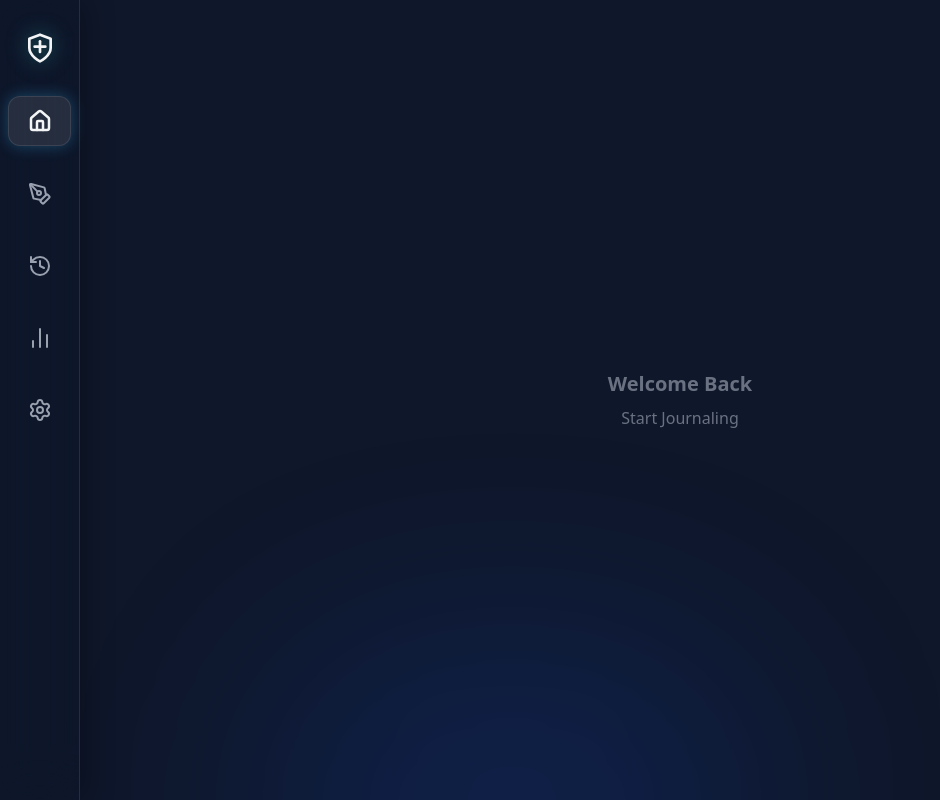
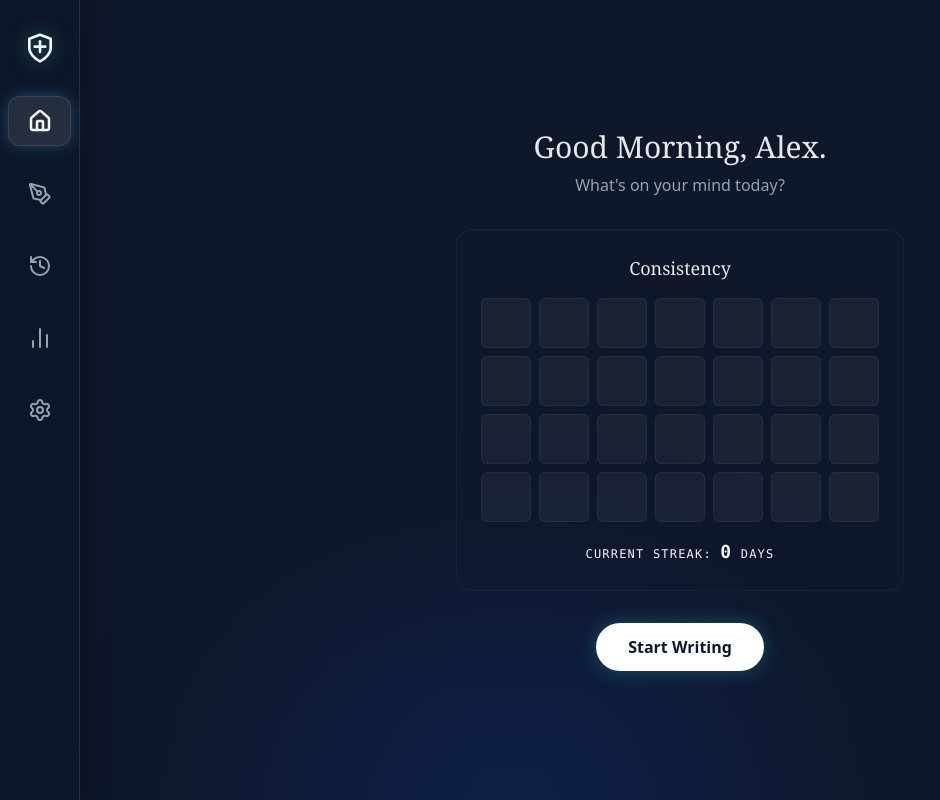
Before and after one commit to dvarava/sanctum-journal, a React (Vite) app in the folder frontend/: page / in a window 1280 px wide. Both pictures are taken after a click on the button "Home". Shown: the whole page, without its empty margins (0-940 px from the left). Built offline with nearby package versions, Linux system fonts and the light colour scheme.

Commit message:
feat: Implement journal entry consistency heatmap.

```diff
--- a/frontend/src/App.tsx
+++ b/frontend/src/App.tsx
@@ -6,6 +6,7 @@ import { Editor } from "./components/Editor";
 import { AIPanel } from "./components/AIPanel";
 import { HistoryList } from "./components/HistoryList";
 import { TrendsChart } from "./components/TrendsChart";
+import { Heatmap } from "./components/Heatmap";
 
 interface AnalysisResult {
   emotions: string[];
@@ -96,7 +97,6 @@ function App() {
     setCurrentEntryId(entry.id);
     setEntryTitle(entry.title);
     setJournalText(entry.content);
-
     if (entry.emotions && entry.emotions.length > 0) {
       setAiResponse({ emotions: entry.emotions, coaching: "Analysis from history." });
     } else {
@@ -133,9 +133,20 @@ function App() {
         );
       case "home":
         return (
-          <div className="flex flex-col items-center justify-center h-full text-gray-500">
-            <h2 className="text-xl font-semibold mb-2">Welcome Back</h2>
-            <button onClick={() => setActiveView("write")} className="text-accent hover:underline">Start Journaling</button>
+          <div className="flex flex-col items-center justify-center h-full gap-8 p-8 animate-in fade-in duration-700">
+            <div className="text-center">
+              <h2 className="text-3xl font-serif text-white/90 mb-2">Good Morning, Alex.</h2>
+              <p className="text-gray-400 font-light">What's on your mind today?</p>
+            </div>
+
+            <Heatmap entries={history} />
+
+            <button
+              onClick={() => setActiveView("write")}
+              className="px-8 py-3 bg-white text-slate-900 font-semibold rounded-full hover:bg-accent/90 transition-all shadow-[0_0_20px_rgba(45,212,191,0.3)]"
+            >
+              Start Writing
+            </button>
           </div>
         );
       default:
--- /dev/null
+++ b/frontend/src/components/Heatmap.tsx
@@ -0,0 +1,89 @@
+import { main } from "../../wailsjs/go/models";
+
+interface HeatmapProps {
+    entries: main.Entry[];
+}
+
+export function Heatmap({ entries }: HeatmapProps) {
+    // generate last 28 days (4 weeks) for the grid
+    const days = Array.from({ length: 28 }, (_, i) => {
+        const d = new Date();
+        d.setDate(d.getDate() - (27 - i));
+        return d;
+    });
+
+    // map entries to date strings (YYYY-MM-DD)
+    const activeDates = new Set(entries.map(e => {
+        return new Date(e.created_at).toISOString().split('T')[0];
+    }));
+
+    // calculate current streak
+    const calculateStreak = () => {
+        const sortedDates = [...activeDates].sort().reverse();
+        if (sortedDates.length === 0) return 0;
+
+        const today = new Date().toISOString().split('T')[0];
+        const yesterday = new Date(Date.now() - 86400000).toISOString().split('T')[0];
+
+        // if no entry today or yesterday, streak is lost (0)
+        if (!activeDates.has(today) && !activeDates.has(yesterday)) {
+            return 0;
+        }
+
+        let streak = 0;
+        let currentDate = new Date();
+
+        let checkDate = activeDates.has(today) ? new Date() : new Date(Date.now() - 86400000);
+
+        while (true) {
+            const dateStr = checkDate.toISOString().split('T')[0];
+            if (activeDates.has(dateStr)) {
+                streak++;
+                checkDate.setDate(checkDate.getDate() - 1);
+            } else {
+                break;
+            }
+        }
+        return streak;
+    };
+
+    const streak = calculateStreak();
+
+    return (
+        <div className="bg-surface/30 rounded-2xl border border-white/5 p-6 animate-in fade-in duration-700 w-full max-w-md mx-auto">
+            <h3 className="text-lg font-serif text-white/90 mb-4 text-center">Consistency</h3>
+
+            <div className="grid grid-cols-7 gap-2">
+                {days.map((date, i) => {
+                    const dateStr = date.toISOString().split('T')[0];
+                    const isActive = activeDates.has(dateStr);
+
+                    return (
+                        <div
+                            key={i}
+                            title={date.toDateString()}
+                            className={`
+                                aspect-square rounded-md border transition-all duration-300
+                                ${isActive
+                                    ? 'bg-accent/20 border-accent/50 shadow-[0_0_10px_rgba(45,212,191,0.2)]'
+                                    : 'bg-white/5 border-white/5'
+                                }
+                                flex items-center justify-center
+                            `}
+                        >
+                            {isActive && (
+                                <span className="text-accent text-xs">×</span>
+                            )}
+                        </div>
+                    );
+                })}
+            </div>
+
+            <div className="mt-4 text-center">
+                <p className="text-xs text-accent font-mono uppercase tracking-widest">
+                    Current Streak: <span className="font-bold text-lg">{streak}</span> Day{streak !== 1 ? 's' : ''}
+                </p>
+            </div>
+        </div>
+    );
+}
```
